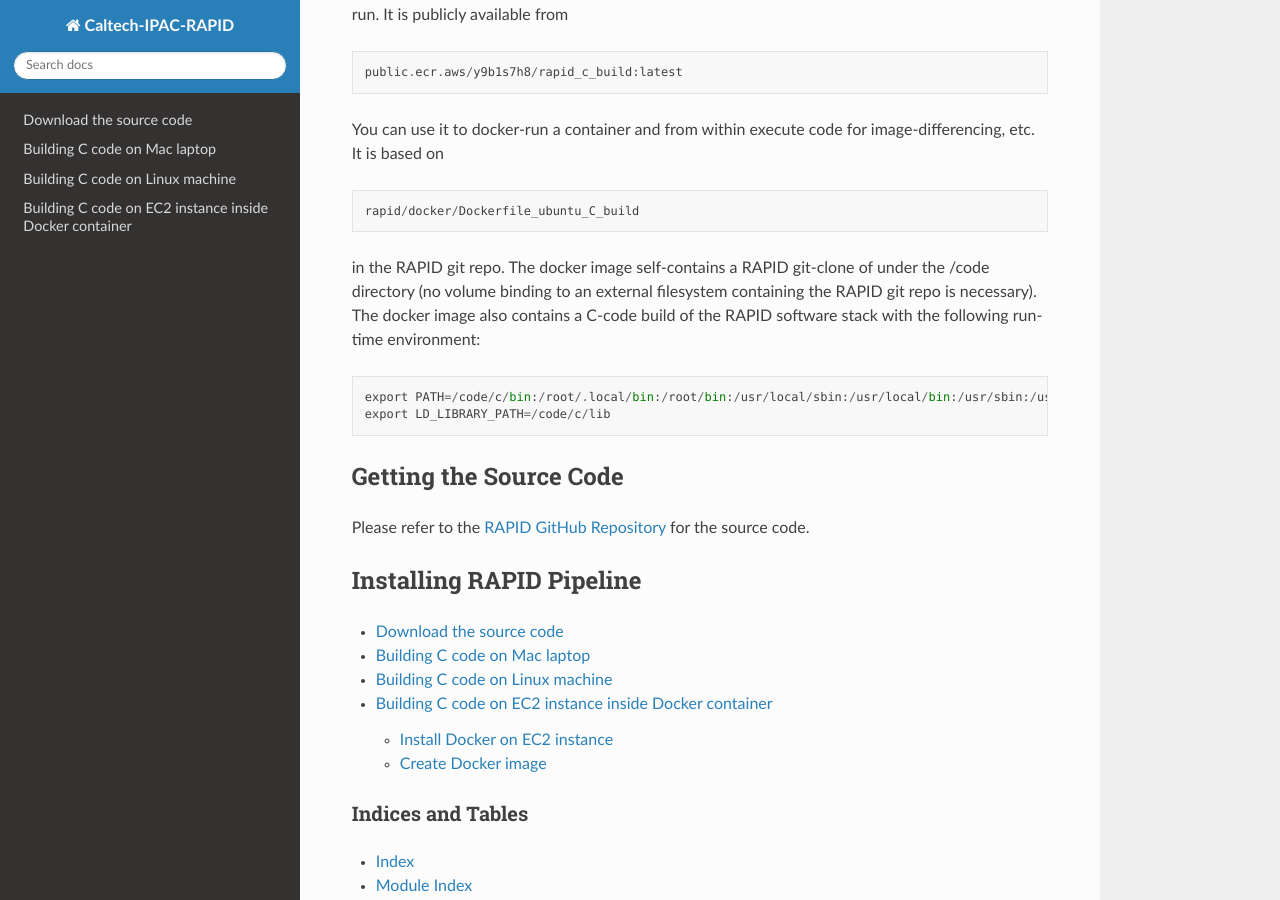
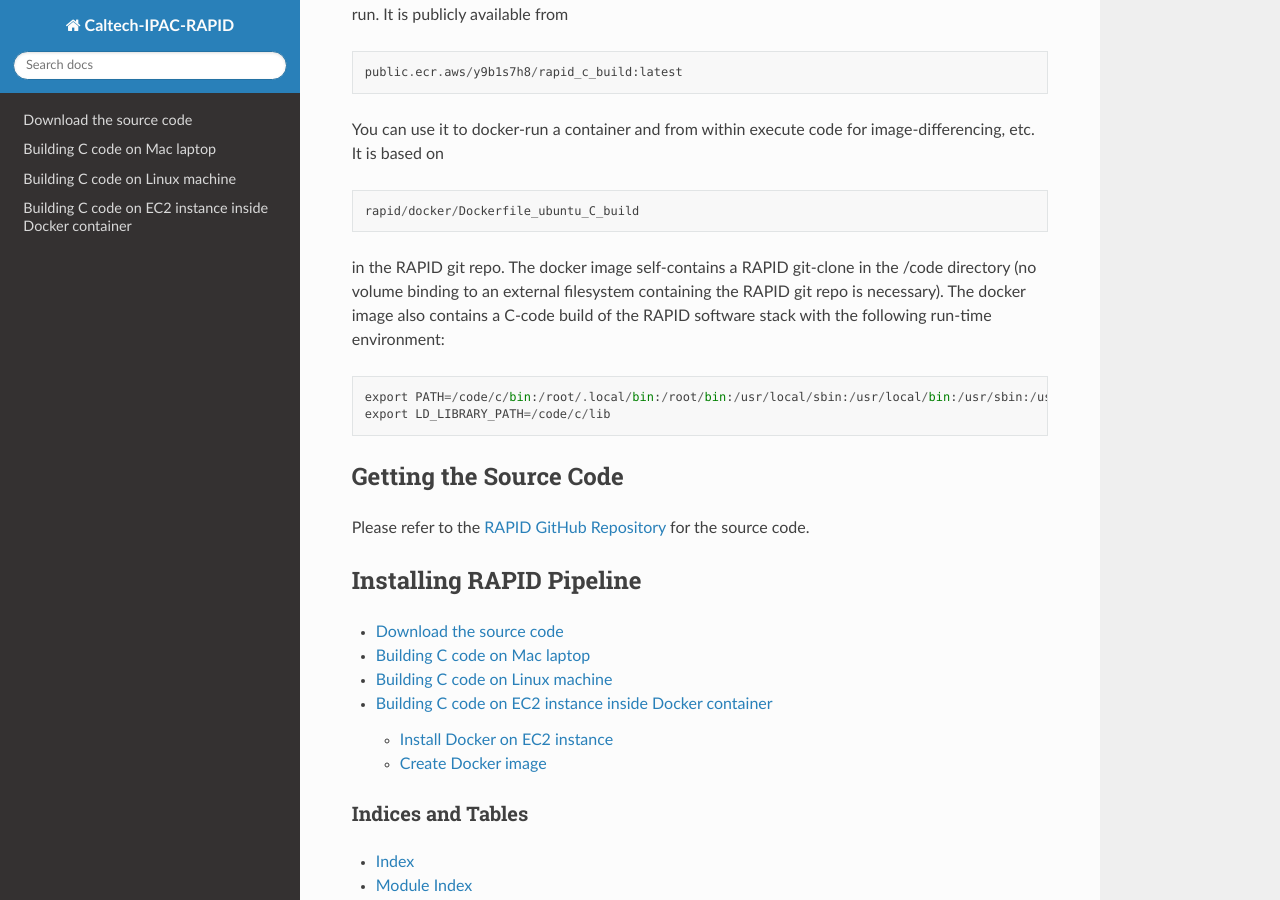
Before and after one commit to Caltech-IPAC/rapid, a Sphinx documentation site: the page built from docs/source/index.rst, in a window 1280 px wide and 900 px high, scrolled down 434 px. Built offline with Sphinx 7.4.7 and the Read the Docs theme 2.0.0, drawn with Linux system fonts in a browser that asks for light colours.

Commit message:
Update index.rst
Fixed a phrase.

```diff
--- a/docs/source/index.rst
+++ b/docs/source/index.rst
@@ -33,7 +33,7 @@ code for image-differencing, etc.  It is based on
    rapid/docker/Dockerfile_ubuntu_C_build
 
 in the RAPID git repo.  The docker image self-contains a
-RAPID git-clone of under the /code directory (no volume binding to an
+RAPID git-clone in the /code directory (no volume binding to an
 external filesystem containing the RAPID git repo is necessary).  The
 docker image also contains a
 C-code build of the RAPID software stack with the following run-time environment:
```
